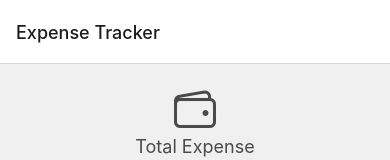
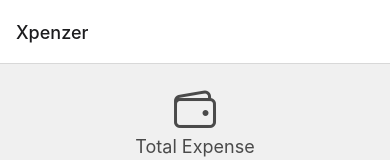
Before and after one commit to Anikribhu/Budget_App, a React Native app: screen / in a window 390 px wide. Shown: the top 160 px of the page. Built offline with nearby package versions, Linux system fonts and the light colour scheme.

Commit message:
Name changed

```diff
--- a/App.js
+++ b/App.js
@@ -13,7 +13,7 @@ export default function App() {
   return (
     <NavigationContainer>
       <Stack.Navigator initialRouteName="Dashboard">
-        <Stack.Screen name="Dashboard" component={Dashboard} options={{ title: 'Expense Tracker' }} />
+        <Stack.Screen name="Dashboard" component={Dashboard} options={{ title: 'Xpenzer' }} />
         <Stack.Screen name="AddExpense" component={AddExpense} options={{ title: 'Add Expense' }} />
         <Stack.Screen name="SavingGoals" component={SavingGoals} options={{ title: 'Saving Goals' }} />
         <Stack.Screen name="EditExpense" component={EditExpense} options={{ title: 'Edit Expense' }} />
```
